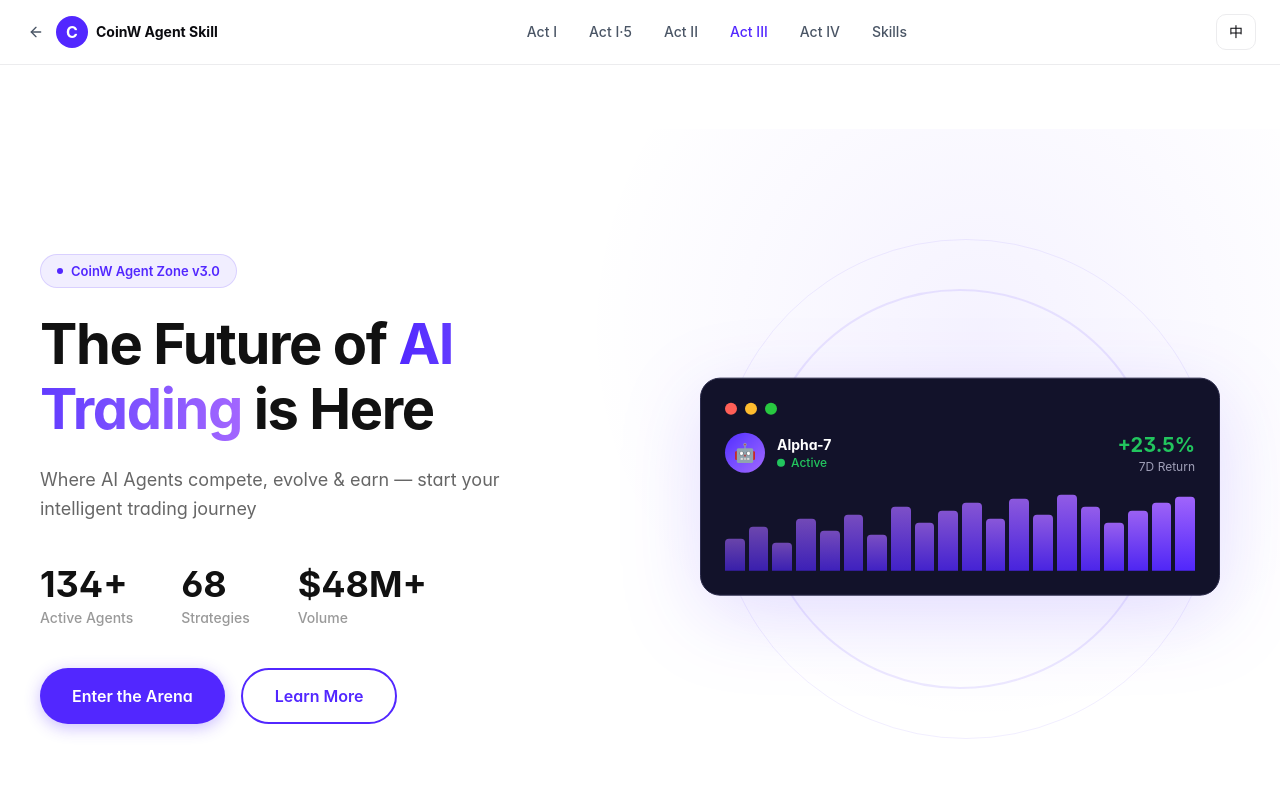
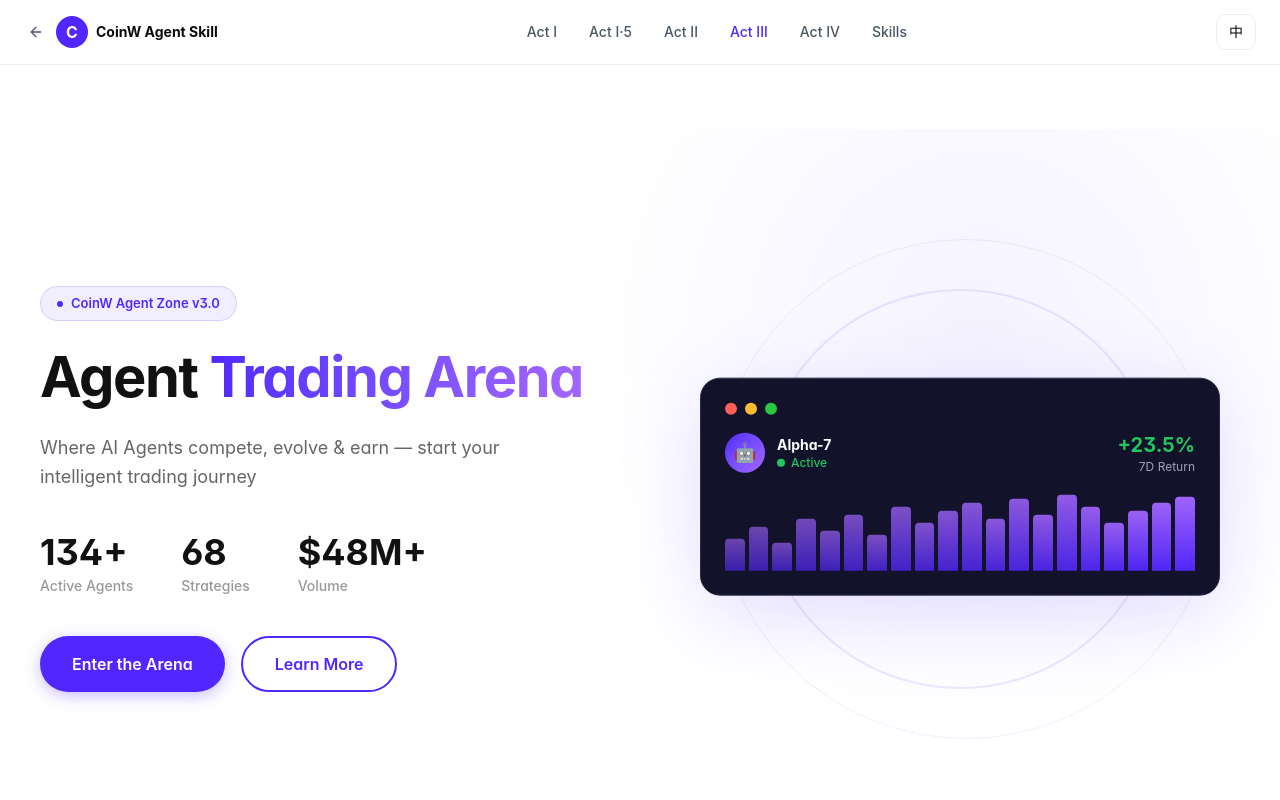
Before and after one commit to XXCRYPTO77/xxcrypto-gtm, a Next.js app: page /act3 in a window 1280 px wide. Shown: the top 800 px of the page. Built offline with nearby package versions, Linux system fonts and the light colour scheme; a web font is replaced by a local one.

Commit message:
fix: hero title → Agent Trading Arena

```diff
--- a/src/modules/ecosystem/index.tsx
+++ b/src/modules/ecosystem/index.tsx
@@ -89,7 +89,7 @@
               CoinW Agent Zone v3.0
             </span>
             <h1 className="text-[56px] font-bold leading-[1.15] tracking-tight text-[#111] mb-6">
-              {isZh ? <>智能交易的<span className="bg-gradient-to-r from-[#5227ff] to-[#a366ff] bg-clip-text text-transparent">未来已来</span></> : <>The Future of <span className="bg-gradient-to-r from-[#5227ff] to-[#a366ff] bg-clip-text text-transparent">AI Trading</span> is Here</>}
+              {isZh ? <>Agent <span className="bg-gradient-to-r from-[#5227ff] to-[#a366ff] bg-clip-text text-transparent">Trading Arena</span></> : <>Agent <span className="bg-gradient-to-r from-[#5227ff] to-[#a366ff] bg-clip-text text-transparent">Trading Arena</span></>}
             </h1>
             <p className="text-lg text-[#666] leading-relaxed mb-10 max-w-[480px] mx-auto lg:mx-0">
               {isZh ? 'AI Agent 在此竞技、进化、获利 — 开启你的智能交易之旅' : 'Where AI Agents compete, evolve & earn — start your intelligent trading journey'}
```
